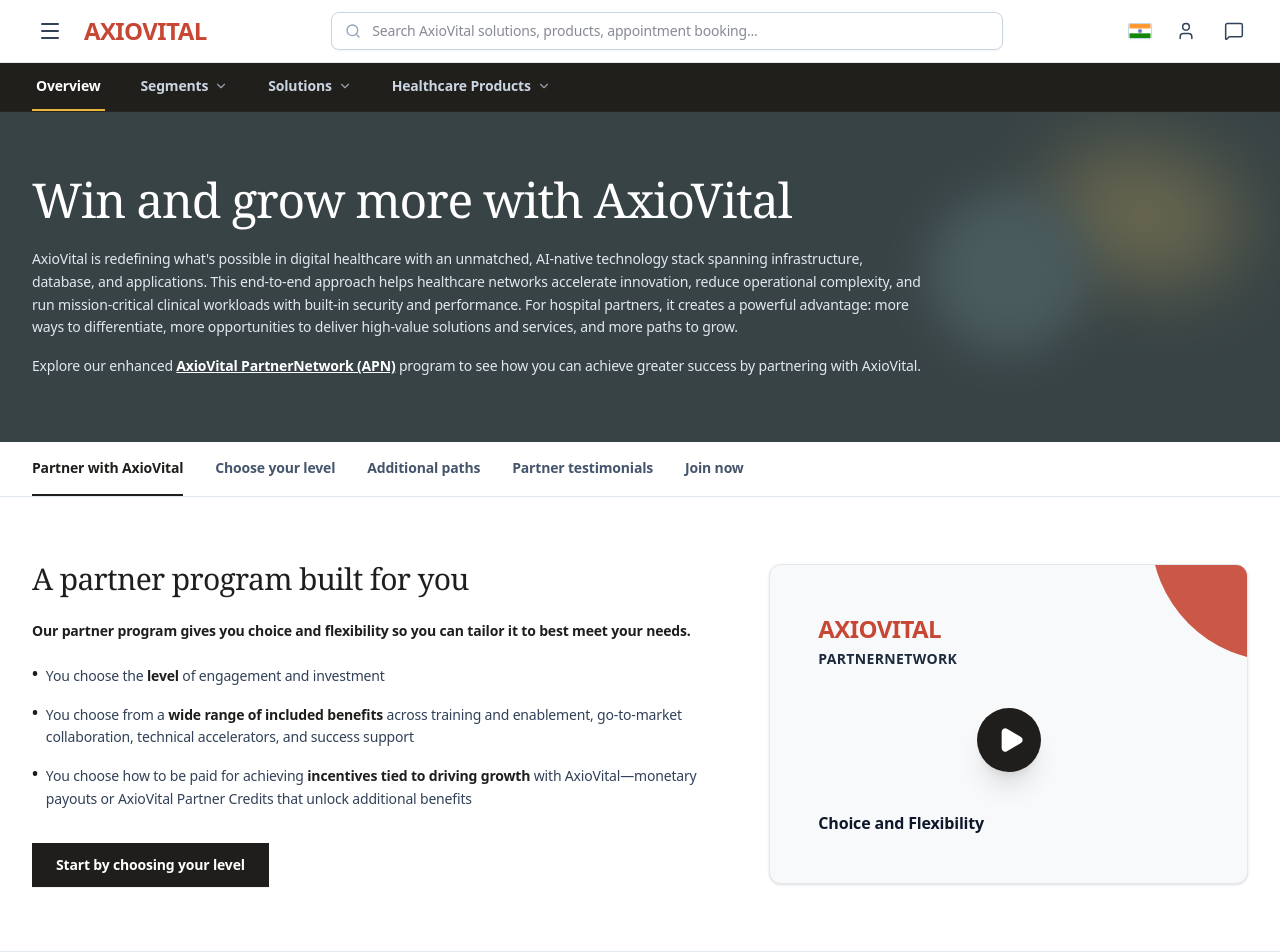
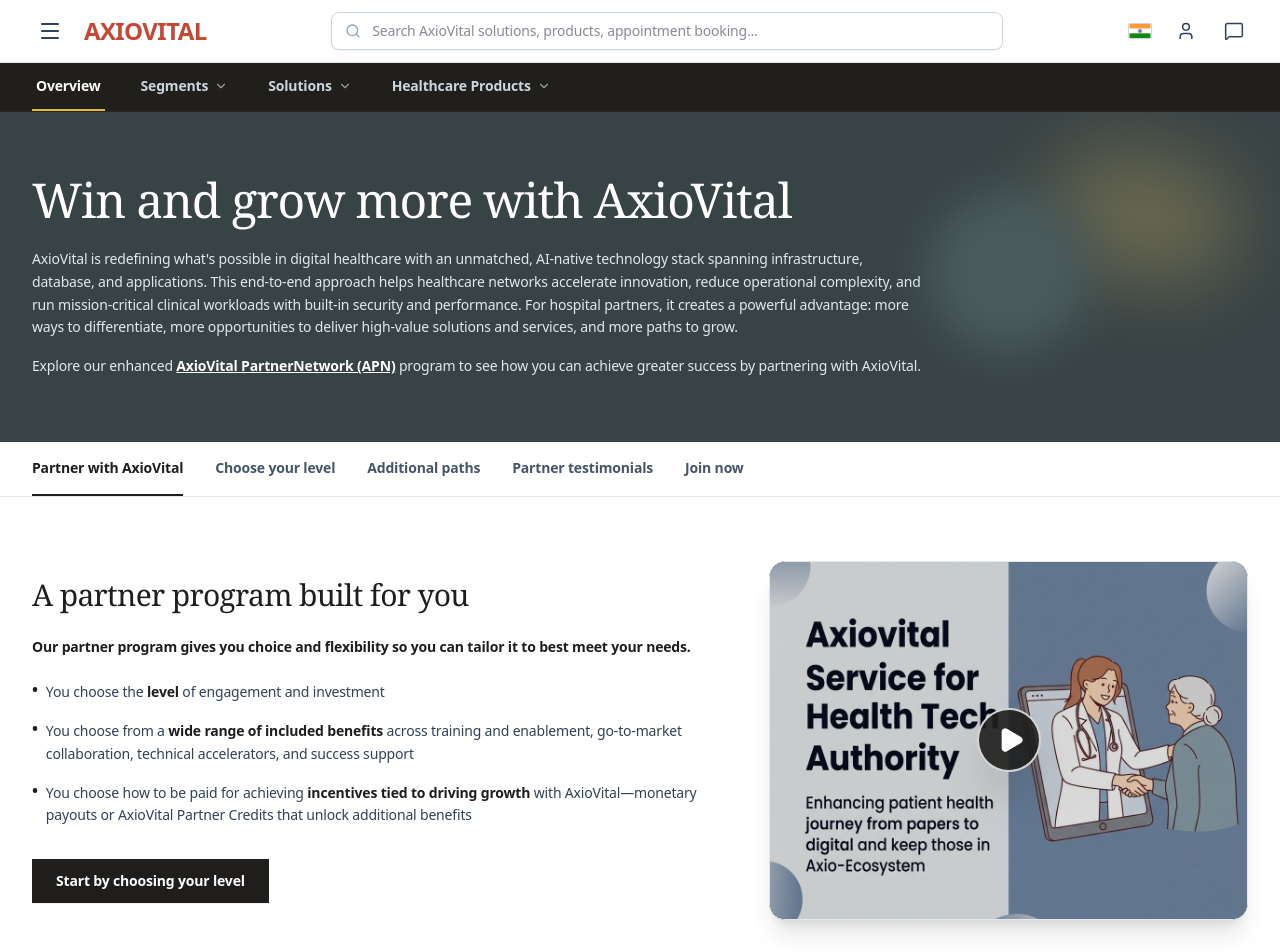
Before and after one commit to somraj-dev/website, a Next.js app: page /hospitals in a window 1280 px wide. Shown: the top 952 px of the page. Built offline with nearby package versions, Linux system fonts and the light colour scheme.

Commit message:
feat(assets): add Axiovital Service for Health Tech Authority PNG banner and integrate on Hospitals page

```diff
--- a/src/app/hospitals/HospitalsView.tsx
+++ b/src/app/hospitals/HospitalsView.tsx
@@ -103,40 +103,27 @@ export default function HospitalsView() {
               </div>
             </div>
 
-            {/* Right Column: Visual Video Player Card */}
+            {/* Right Column: Visual Video Player Card with PNG Banner */}
             <div className="lg:col-span-5">
               <div
                 onClick={() => setVideoModalOpen(true)}
-                className="bg-[#f7f9fa] border border-slate-200 rounded-xl p-8 sm:p-12 relative overflow-hidden group cursor-pointer shadow-sm hover:shadow-md transition-all flex flex-col justify-between h-[280px] sm:h-[320px]"
+                className="relative rounded-2xl overflow-hidden shadow-xl border border-slate-200 group cursor-pointer aspect-16/10 sm:aspect-4/3 w-full bg-slate-900"
               >
-                {/* Decorative Red Corner Accent */}
-                <div className="absolute top-0 right-0 w-32 h-32 bg-[#c74634] rounded-bl-full pointer-events-none opacity-90 transform translate-x-8 -translate-y-8 group-hover:scale-110 transition-transform"></div>
+                <img
+                  src="/axiovital_health_tech_banner.png"
+                  alt="Axiovital Service for Health Tech Authority Banner"
+                  className="w-full h-full object-cover group-hover:scale-105 transition-transform duration-500"
+                />
 
-                {/* Card Header Content */}
-                <div className="relative z-10 space-y-1">
-                  <span className="text-2xl font-extrabold text-[#c74634] tracking-tight block">
-                    AXIOVITAL
-                  </span>
-                  <span className="text-sm font-bold text-slate-800 tracking-wide uppercase block">
-                    PartnerNetwork
-                  </span>
-                </div>
-
-                {/* Play Button Circle */}
-                <div className="relative z-10 my-auto flex justify-center items-center">
-                  <div className="h-16 w-16 rounded-full bg-[#1f1e1c] text-white flex items-center justify-center shadow-xl group-hover:scale-110 group-hover:bg-[#c74634] transition-all">
+                {/* Interactive Play Overlay Icon */}
+                <div className="absolute inset-0 bg-black/15 group-hover:bg-black/35 transition-colors flex items-center justify-center">
+                  <div className="h-16 w-16 rounded-full bg-[#1f1e1c]/90 text-white flex items-center justify-center shadow-2xl border-2 border-white/80 group-hover:bg-[#c74634] group-hover:scale-110 transition-all">
                     <Play className="h-7 w-7 fill-current ml-1" />
                   </div>
                 </div>
-
-                {/* Card Subtitle Footer */}
-                <div className="relative z-10">
-                  <p className="text-base font-bold text-slate-900">
-                    Choice and Flexibility
-                  </p>
-                </div>
               </div>
             </div>
+
 
           </div>
         </div>
```
Also changed, not shown: public/axiovital_health_tech_banner.png (added).
